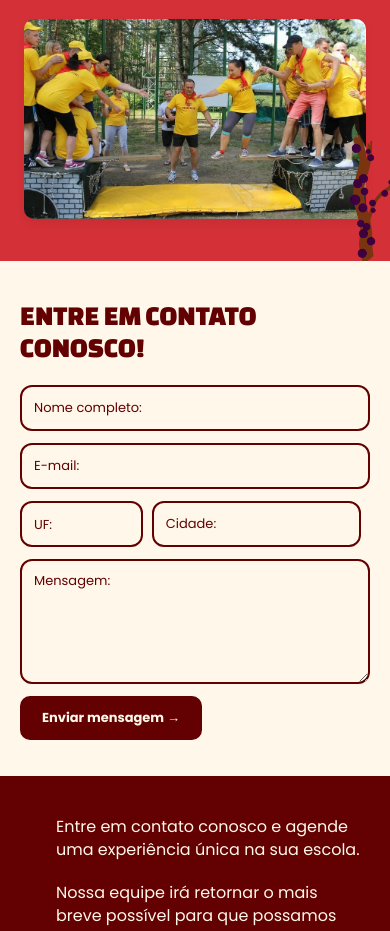
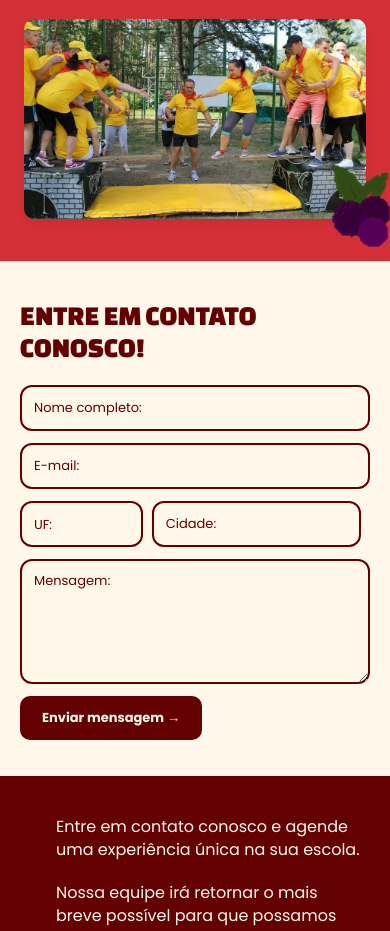
Before and after one commit to TalyssonDLF/Eco, a plain HTML site: page index.html in a window 390 px wide. Shown: the part 2281-3212 px from the top of the page. Drawn offline with Linux system fonts and the light colour scheme; a web font is replaced by a local one.

Commit message:
fix: substitui galho do rodape pelo icone original de tres frutinhas roxas

```diff
--- a/index.html
+++ b/index.html
@@ -7,7 +7,7 @@
 <title>ECO - Gincanas Escolares</title>
 <link rel="preconnect" href="https://fonts.googleapis.com"><link rel="preconnect" href="https://fonts.gstatic.com" crossorigin>
 <link href="https://fonts.googleapis.com/css2?family=Changa+One&family=Poppins:wght@400;500;600;700&display=swap" rel="stylesheet">
-<link rel="stylesheet" href="styles.css?v=20261118-1231"><script src="script.js" defer></script>
+<link rel="stylesheet" href="styles.css?v=20261118-1259"><script src="script.js" defer></script>
 <link rel="icon" type="image/png" sizes="64x64" href="assets/eco-favicon.png?v=2">
 <link rel="shortcut icon" type="image/png" href="assets/eco-favicon.png?v=2">
 <meta property="og:site_name" content="ECO - Gincanas Escolares">
@@ -46,7 +46,7 @@
 <section class="project red"><img class="decor leaf-behind-caju" src="assets/folha.png" aria-hidden="true" alt=""><img class="decor caju" src="assets/caju.png" aria-hidden="true" alt="">
 <div class="container project-inner"><div class="project-copy reveal"><h3>Gincana com temática de <strong>“Os Animais em Extinção”</strong> realizada no Colégio Marista de Curitiba.</h3><p>As atividades incluíam cabo de guerra, tabuleiro gigante, torta na cara, caça ao tesouro, todos trabalhando perguntas do tema. Para finalizar, os alunos participaram de um debate aberto, discutindo o que foi trabalhado durante o dia.</p></div>
 <img class="project-photo" src="assets/projeto-3.png" alt="Estudantes de amarelo em dinâmica de equipe" loading="lazy"></div>
-<img class="decor ramo-footer" src="assets/ramo.png" aria-hidden="true" alt=""></section>
+<img class="decor ramo-footer" src="assets/frutinhas-roxas.png" aria-hidden="true" alt=""></section>
 </div>
 <section class="contact" id="contato">
 <div class="contact-form-panel"><div class="contact-form-inner reveal">
--- a/styles.css
+++ b/styles.css
@@ -676,3 +676,28 @@
     transform: translateX(-24px);
   }
 }
+
+
+/* Ícone original das três frutinhas roxas substitui apenas o galho do rodapé.
+   O PNG já foi recortado em volta da ilustração, sem áreas transparentes extras. */
+.project.red > .ramo-footer {
+  width: 106px;
+  height: auto;
+  top: auto;
+  right: -7px;
+  bottom: 5px;
+  left: auto;
+  transform: none;
+  object-fit: contain;
+  object-position: center;
+  z-index: 95;
+}
+@media (max-width: 699px) {
+  .project.red > .ramo-footer {
+    width: 72px;
+    height: auto;
+    right: -7px;
+    bottom: 7px;
+    transform: none;
+  }
+}
```
Also changed, not shown: assets/frutinhas-roxas.png (added).
